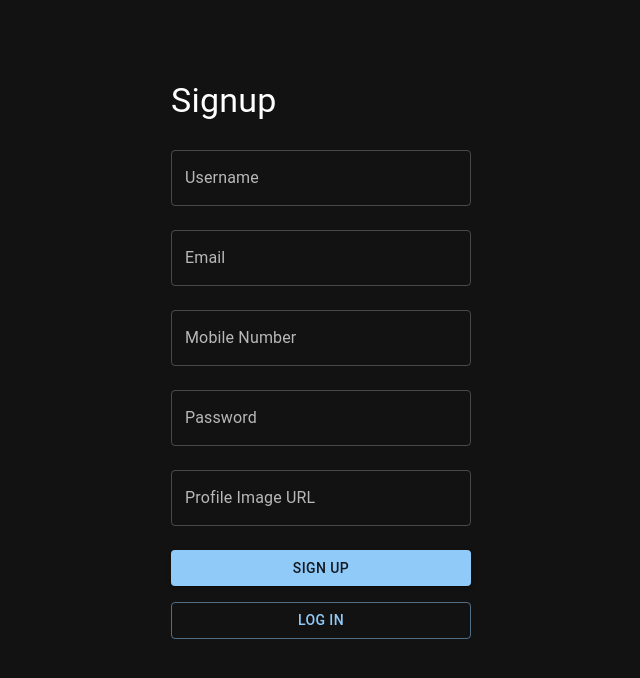
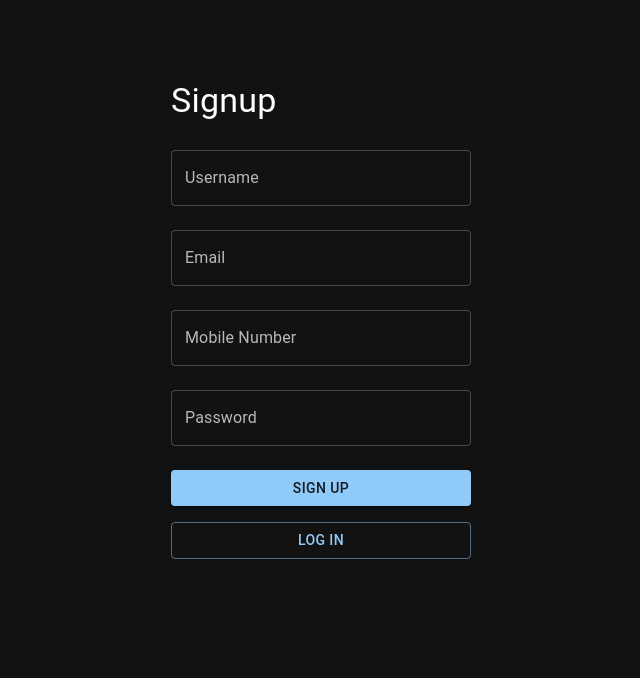
Before and after one commit to Vikybad/shopping-dashboard-app-frontend, a React (Create React App) app: page /signup in a window 1280 px wide. Shown: the top 678 px of the page, without its empty margins (319-959 px from the left). Built offline with nearby package versions, Linux system fonts and the light colour scheme.

Commit message:
remove customer image url textbox

```diff
--- a/src/pages/Signup.js
+++ b/src/pages/Signup.js
@@ -86,14 +86,14 @@ const Signup = ({ showSnackbar }) => {
                 value={signupData.password}
                 onChange={handleChange}
             />
-            <TextField
+            {/* <TextField
                 fullWidth
                 margin="normal"
                 name="image"
                 label="Profile Image URL"
                 value={signupData.image}
                 onChange={handleChange}
-            />
+            /> */}
             <Button type="submit" variant="contained" color="primary" fullWidth sx={{ mt: 2 }}>
                 Sign up
             </Button>
```
